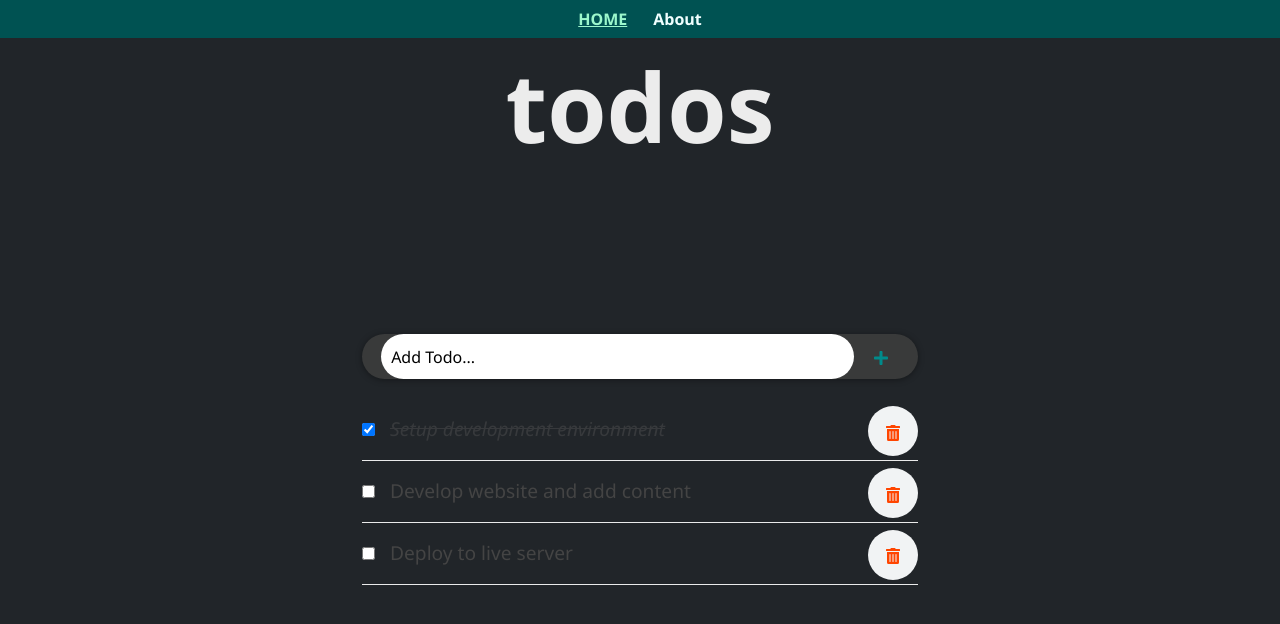
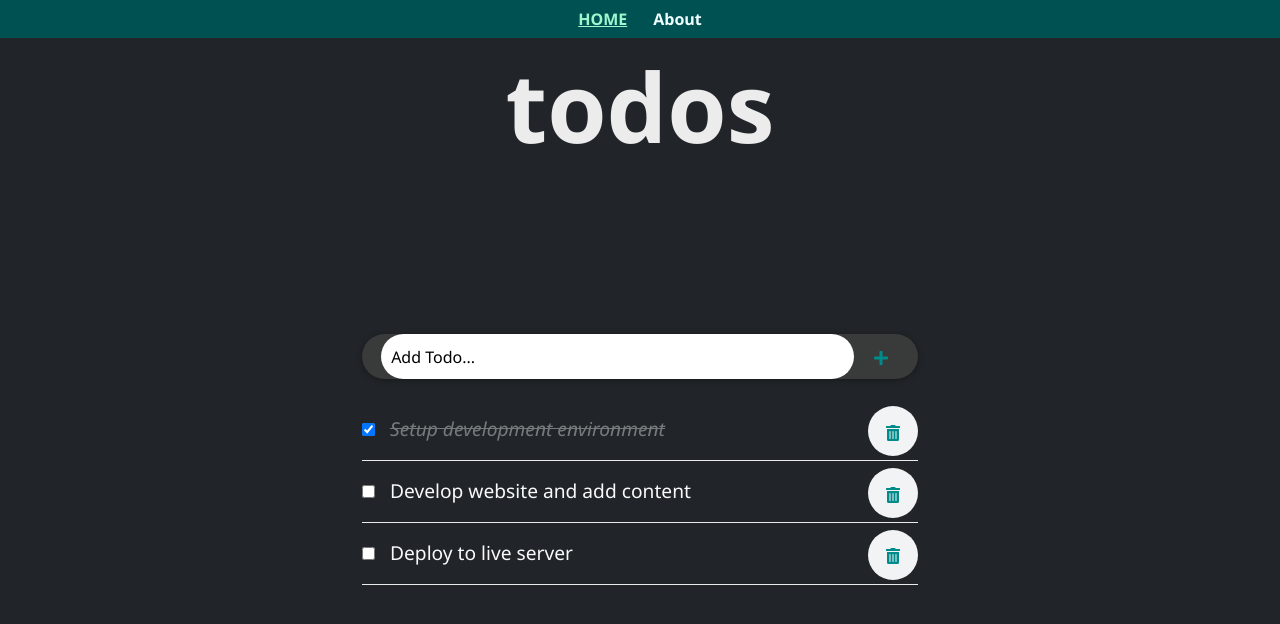
Before and after one commit to fherrerao/To-do-list-react, a React (Create React App) app: page / in a window 1280 px wide. Shown: the top 624 px of the page. Built offline with nearby package versions, Linux system fonts and the light colour scheme.

Commit message:
Adding styles for todos

```diff
--- a/src/components/TodoItem.jsx
+++ b/src/components/TodoItem.jsx
@@ -44,12 +44,13 @@ const TodoItem = (props) => {
                 props.deleteItemProp(item.id);
               }}
             >
-              <FaTrashAlt style={{color: "orangered", fontSize: "16px"}}/>
+              <FaTrashAlt style={{color: "darkcyan", fontSize: "16px"}}/>
             </button>
-            <span style={item.completed ? completedStyle : null}>
+            <span className="text-light link-hover" style={item.completed ? completedStyle : null}>
               {item.title}
             </span>
           </div>
+
           <input
             type="text"
             className={styles.textInput}
```
